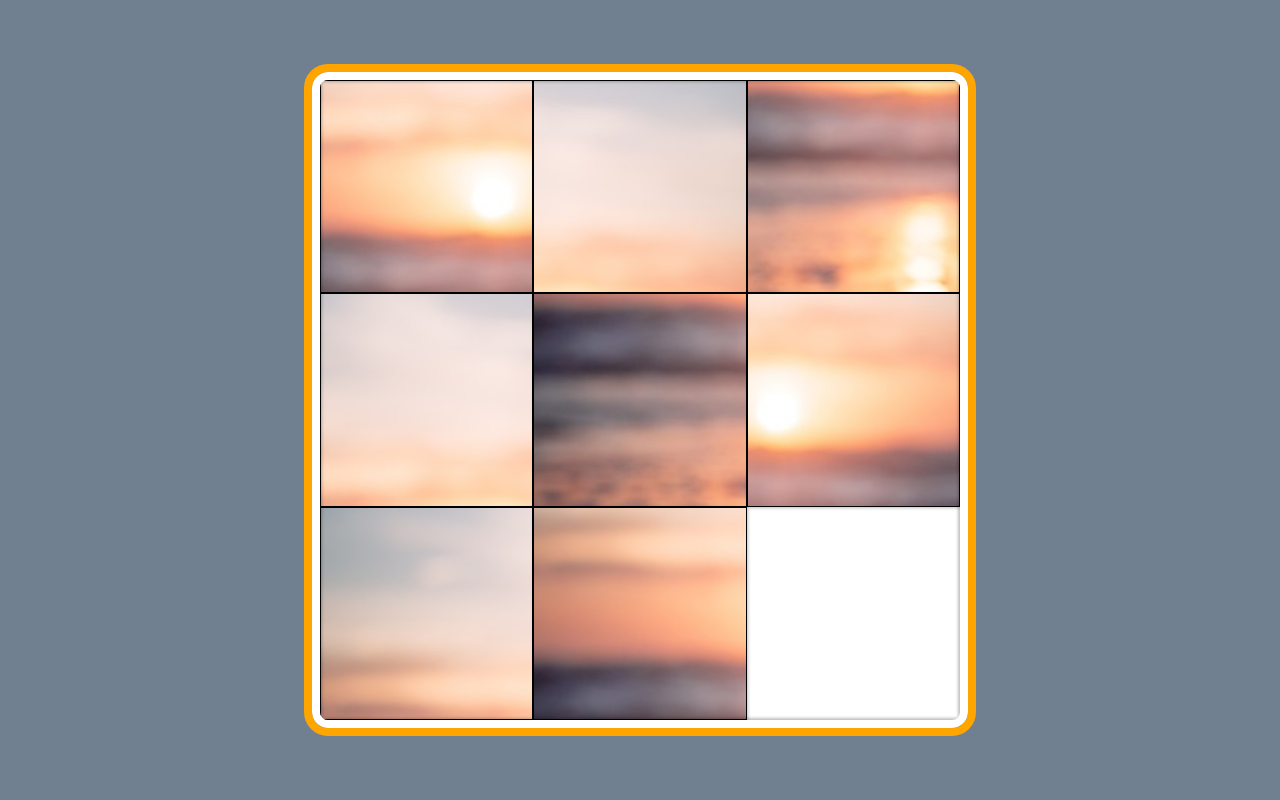
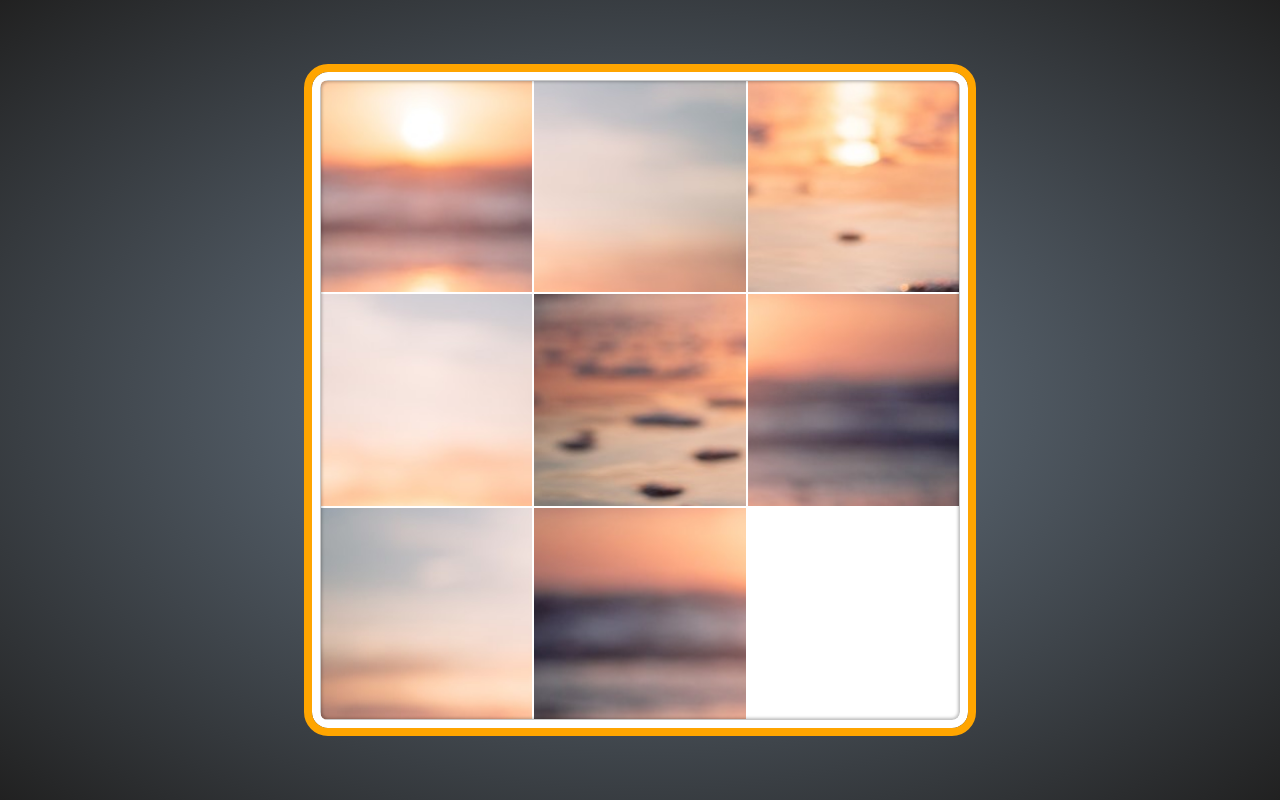
Before and after one commit to nelsonr/slide-puzzle-study, a plain HTML site: page index.html in a window 1280 px wide. Drawn offline with Linux system fonts and the light colour scheme.

Commit message:
Adjust size; change some colors

```diff
--- a/index.html
+++ b/index.html
@@ -5,7 +5,7 @@
     <meta charset="UTF-8">
     <meta name="viewport" content="width=device-width, initial-scale=1.0">
     <title>Slide Puzzle Study</title>
-    <link rel="stylesheet" href="style.css">
+    <link rel="stylesheet" href="style.css?v2">
 </head>
 
 <body>
--- a/script.js
+++ b/script.js
@@ -1,27 +1,4 @@
-const puzzle = document.querySelector(".slide-puzzle");
-const img = puzzle.querySelector("img");
-
-const gridSize = 3;
-const cellsCount = gridSize * gridSize - 1;
-const cellSize = img.width / gridSize;
-
-let grid = [];
-let id = 0;
-
-for (let y = 0; y < gridSize; y++) {
-    for (let x = 0; x < gridSize; x++) {
-        grid.push({
-            id: id,
-            x: x,
-            y: y,
-            offsetX: x * cellSize,
-            offsetY: y * cellSize,
-        });
-        id++;
-    }
-}
-
-grid.pop();
+let puzzle, img, gridSize, cellsCount, cellSize, grid, emptyCell;
 
 function shuffleGrid (grid) {
     return grid
@@ -35,42 +12,12 @@ function shuffleGrid (grid) {
         });
 }
 
-grid = shuffleGrid(grid);
-
-let emptyCell = {
-    id: id - 1,
-    x: gridSize - 1,
-    y: gridSize - 1,
-};
-
-function drawCells () {
-    puzzle.querySelectorAll(".cell").forEach((e) => e.remove());
-
-    const cells = grid.map((entry) => {
-        const div = document.createElement("div");
-        div.className = "cell";
-        div.style.backgroundImage = `url(${img.src})`;
-        div.style.backgroundPositionX = (entry.offsetX / img.width * 100) + "%";
-        div.style.backgroundPositionY = (entry.offsetY / img.height * 100) + "%";
-        div.style.top = (entry.y * cellSize / img.height * 100) + "%";
-        div.style.left = (entry.x * cellSize / img.width * 100) + "%";
-        // div.style.width = cellSize + "px";
-        div.setAttribute("data-id", entry.id);
-        div.setAttribute("data-x", entry.x);
-        div.setAttribute("data-y", entry.y);
-        div.addEventListener("click", () => moveCell(entry.id));
-
-        return div;
-    });
-
-    puzzle.append(...cells);
-}
-
 function moveCell (id) {
     const index = grid.findIndex((cell) => cell.id === id);
     const { x: x1, y: y1 } = grid[index];
     const { x: x2, y: y2 } = emptyCell;
 
+    // Checks if cell to move is adjacent to the empty cell
     if ((x1 === x2 && Math.abs(y2 - y1) === 1) || (y1 === y2 && Math.abs(x2 - x1) === 1)) {
         emptyCell.x = x1;
         emptyCell.y = y1;
@@ -81,4 +28,73 @@ function moveCell (id) {
     }
 }
 
-drawCells();
+function drawCells () {
+    // Clear cells
+    puzzle.querySelectorAll(".cell").forEach((cell) => cell.remove());
+
+    // Get current background dimensions
+    const { width, height } = img.getBoundingClientRect();
+
+    const cells = grid.map((cell) => {
+        const div = document.createElement("div");
+
+        div.className = "cell";
+
+        div.style = `
+            background-position-x: ${-width / gridSize * cell.offsetX}px;
+            background-position-y: ${-height / gridSize * cell.offsetY}px;
+            top: ${(cell.y * cellSize / height * 100)}%;
+            left: ${(cell.x * cellSize / width * 100)}%;
+        `;
+
+        div.dataset.id = cell.id;
+        div.dataset.x = cell.x;
+        div.dataset.y = cell.y;
+
+        div.addEventListener("click", moveCell.bind(null, cell.id));
+
+        return div;
+    });
+
+    puzzle.append(...cells);
+}
+
+function setup () {
+    gridSize = 3;
+    cellsCount = gridSize * gridSize - 1;
+    cellSize = img.getBoundingClientRect().width / gridSize;
+    grid = [];
+
+    puzzle.style.setProperty("--background-image", `url(${img.src})`);
+
+    let id = 0;
+
+    for (let y = 0; y < gridSize; y++) {
+        for (let x = 0; x < gridSize; x++) {
+            grid.push({
+                id: id,
+                x: x,
+                y: y,
+                offsetX: x,
+                offsetY: y,
+            });
+            id++;
+        }
+    }
+
+    emptyCell = {
+        id: id - 1,
+        x: gridSize - 1,
+        y: gridSize - 1,
+    };
+
+    grid.pop();
+    grid = shuffleGrid(grid);
+
+    drawCells();
+    puzzle.style.setProperty("--background-size", img.getBoundingClientRect().width + "px");
+}
+
+puzzle = document.querySelector(".slide-puzzle");
+img = puzzle.querySelector("img");
+img.addEventListener("load", setup);
--- a/style.css
+++ b/style.css
@@ -10,6 +10,7 @@ body {
 body {
     margin: 0;
     background-color: slategray;
+    background-image: radial-gradient(slategray, #212121);
     color: #FFF;
     padding: 2em;
 }
@@ -22,6 +23,10 @@ main {
 }
 
 .slide-puzzle {
+    --background-image: "";
+    --background-size: 0;
+    --grid-size: 3;
+
     background-color: white;
     border: 8px solid white;
     outline: 8px solid orange;
@@ -42,20 +47,23 @@ main {
         height: 100%;
         box-shadow: inset 0 0 3px 2px rgba(0, 0, 0, 0.25);
         pointer-events: none;
+        border-radius: 8px;
     }
 
     img {
         visibility: hidden;
+        display: block;
+        width: 100%;
+        height: auto;
     }
 
     .cell {
-        width: 100%;
-        max-width: calc(100% / 3);
+        width: calc(100% / var(--grid-size));
         aspect-ratio: 1 / 1;
         position: absolute;
+        background-image: var(--background-image);
+        background-size: var(--background-size);
         background-repeat: no-repeat;
-        outline: 1px solid black;
-        outline-offset: -1px;
-        box-shadow: 1px 1px 3px rgba(0, 0, 0, 0.25);
+        border: 1px solid;
     }
 }
```
